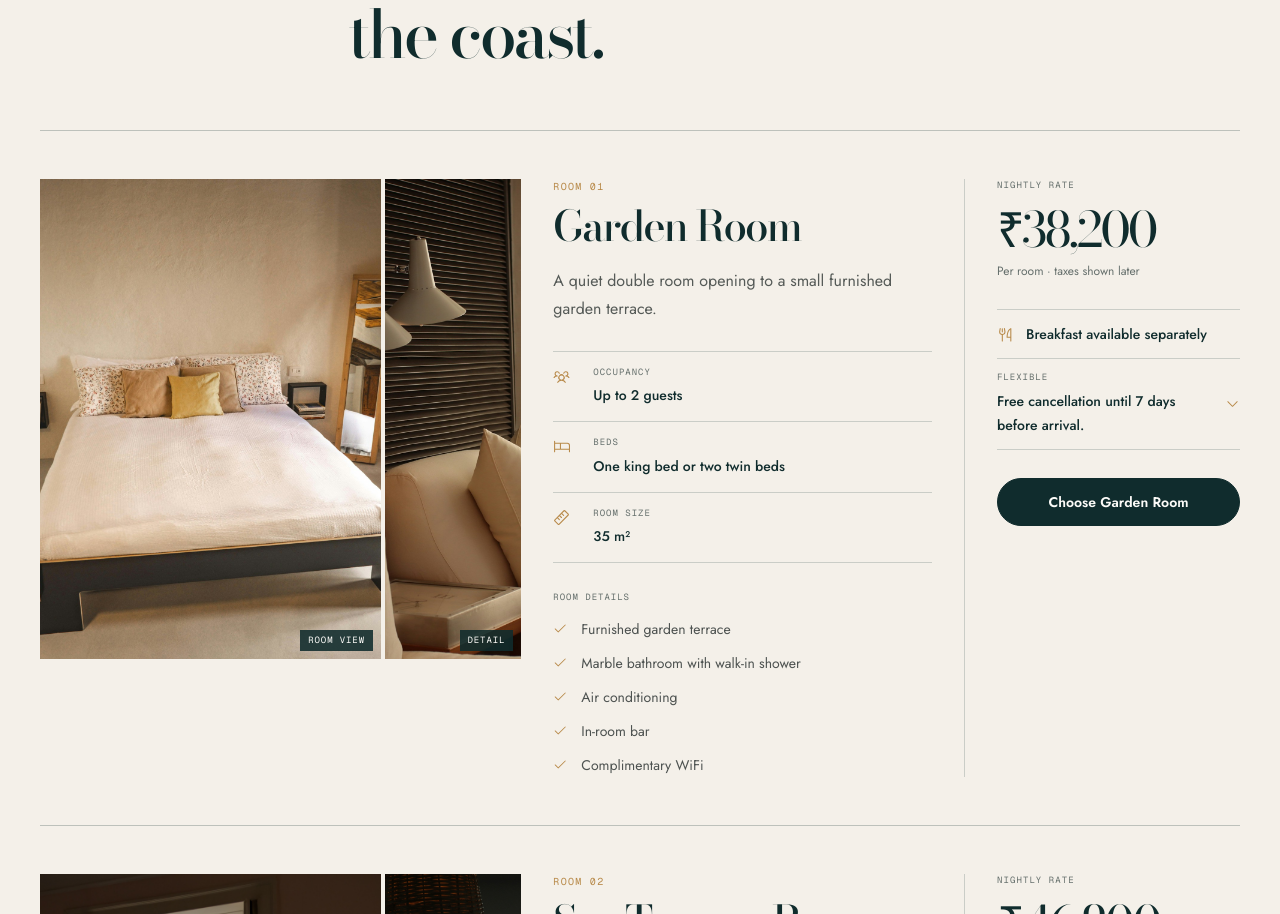
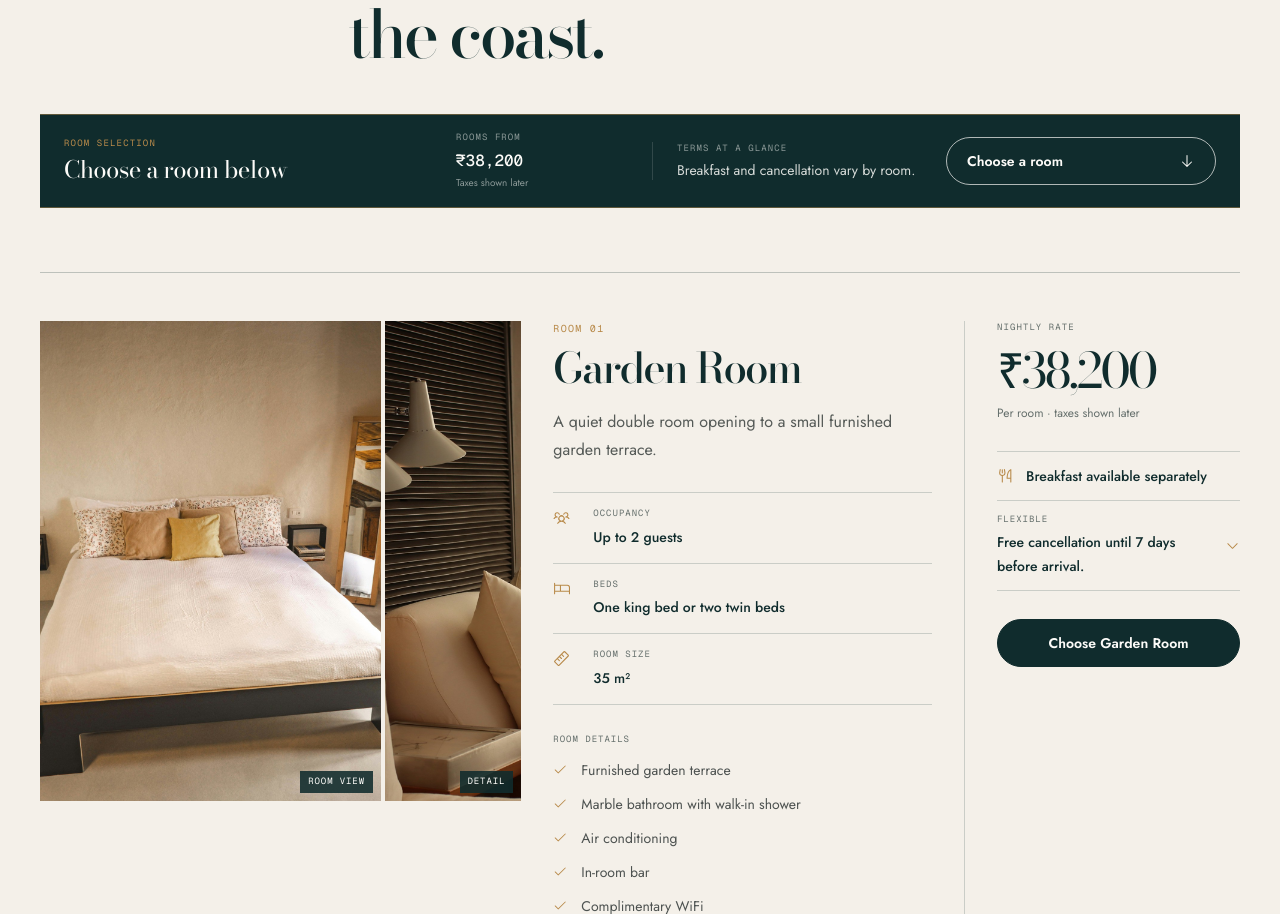
Before and after one commit to harshilbh2005/lumstay, a Next.js app: page /properties/casa-serein in a window 1280 px wide. Shown: the part 2117-3031 px from the top of the page. Built offline with nearby package versions, Linux system fonts and the light colour scheme.

Commit message:
feat: add sticky booking summary

```diff
--- a/src/features/properties/components/property-detail-shell.tsx
+++ b/src/features/properties/components/property-detail-shell.tsx
@@ -52,7 +52,7 @@ export function PropertyDetailShell({
   }).format(summary.priceFrom.amount);
 
   return (
-    <main className="min-h-screen overflow-hidden bg-brand-paper">
+    <main className="min-h-screen overflow-clip bg-brand-paper">
       <article>
         <header className="container-luma pb-10 pt-8 sm:pb-14 sm:pt-10 lg:pb-16 lg:pt-14">
           <nav aria-label="Breadcrumb">
--- a/src/features/properties/components/room-selection.tsx
+++ b/src/features/properties/components/room-selection.tsx
@@ -10,6 +10,13 @@ import {
 
 import { getMediaById } from "@/data/mock";
 import type { Room } from "@/types/domain";
+
+import {
+  StickyBookingSummary,
+  type BookingSummaryRoom,
+} from "./sticky-booking-summary";
+
+const roomSelectionSectionId = "casa-serein-room-selection";
 
 export function RoomSelection({
   rooms,
@@ -24,9 +31,27 @@ export function RoomSelection({
 
   const minimumGuests = Math.min(...rooms.map((room) => room.maxGuests));
   const maximumGuests = Math.max(...rooms.map((room) => room.maxGuests));
+  const summaryRooms: BookingSummaryRoom[] = [...rooms]
+    .sort((roomA, roomB) => {
+      return roomA.nightlyPrice.amount - roomB.nightlyPrice.amount;
+    })
+    .map((room) => ({
+      id: room.id,
+      name: room.name,
+      formattedPrice: new Intl.NumberFormat("en-IN", {
+        style: "currency",
+        currency: room.nightlyPrice.currency,
+        maximumFractionDigits: 0,
+      }).format(room.nightlyPrice.amount),
+      breakfastLabel: room.breakfastIncluded
+        ? "Breakfast included"
+        : "Breakfast separate",
+      cancellationLabel: room.cancellationPolicy.label,
+    }));
 
   return (
     <section
+      id={roomSelectionSectionId}
       aria-labelledby="room-selection-title"
       className="bg-brand-linen"
     >
@@ -60,6 +85,11 @@ export function RoomSelection({
           </div>
         </div>
 
+        <StickyBookingSummary
+          rooms={summaryRooms}
+          sectionId={roomSelectionSectionId}
+        />
+
         <fieldset className="mt-12 sm:mt-16">
           <legend className="sr-only">
             Choose a room at {propertyName}
@@ -81,8 +111,9 @@ export function RoomSelection({
             return (
               <article
                 key={room.id}
+                id={room.id}
                 aria-labelledby={`${room.id}-title`}
-                className="border-t border-brand-forest-deep/24 py-8 last:border-b sm:py-10 lg:py-12"
+                className="scroll-mt-64 border-t border-brand-forest-deep/24 py-8 last:border-b sm:py-10 lg:scroll-mt-52 lg:py-12"
               >
                 <div className="grid gap-8 lg:grid-cols-12 lg:gap-x-8">
                   <div className="grid aspect-[4/3] min-h-0 grid-cols-[minmax(0,1.8fr)_minmax(5rem,0.72fr)] gap-1 overflow-hidden lg:col-span-5 lg:h-[30rem] lg:aspect-auto">
--- /dev/null
+++ b/src/features/properties/components/sticky-booking-summary.tsx
@@ -0,0 +1,147 @@
+"use client";
+
+import { useCallback, useSyncExternalStore } from "react";
+import { ArrowDown, ArrowUpRight } from "@phosphor-icons/react";
+
+export type BookingSummaryRoom = {
+  id: string;
+  name: string;
+  formattedPrice: string;
+  breakfastLabel: string;
+  cancellationLabel: string;
+};
+
+const roomSelectionName = "casa-serein-room";
+
+export function StickyBookingSummary({
+  rooms,
+  sectionId,
+}: {
+  rooms: readonly BookingSummaryRoom[];
+  sectionId: string;
+}) {
+  const subscribe = useCallback(
+    (onStoreChange: () => void) => {
+      const section = document.getElementById(sectionId);
+
+      if (!section) {
+        return () => undefined;
+      }
+
+      section.addEventListener("change", onStoreChange);
+
+      return () => section.removeEventListener("change", onStoreChange);
+    },
+    [sectionId],
+  );
+
+  const getSnapshot = useCallback(() => {
+    const section = document.getElementById(sectionId);
+    const selectedRoom = section?.querySelector<HTMLInputElement>(
+      `input[name="${roomSelectionName}"]:checked`,
+    );
+
+    return selectedRoom?.value ?? null;
+  }, [sectionId]);
+
+  const selectedRoomId = useSyncExternalStore(
+    subscribe,
+    getSnapshot,
+    () => null,
+  );
+  const selectedRoom =
+    rooms.find((room) => room.id === selectedRoomId) ?? null;
+  const minimumRate = rooms[0]?.formattedPrice ?? "";
+  const targetRoomId = selectedRoom?.id ?? rooms[0]?.id;
+
+  function reviewRoom() {
+    if (!targetRoomId) {
+      return;
+    }
+
+    const room = document.getElementById(targetRoomId);
+    const prefersReducedMotion = window.matchMedia(
+      "(prefers-reduced-motion: reduce)",
+    ).matches;
+
+    room?.scrollIntoView({
+      behavior: prefersReducedMotion ? "auto" : "smooth",
+      block: "start",
+    });
+  }
+
+  return (
+    <aside
+      aria-label="Room booking summary"
+      className="sticky top-[5.5rem] z-20 mt-10 sm:mt-12"
+      data-booking-summary
+    >
+      <div className="border-y border-brand-brass/48 bg-brand-forest-deep text-brand-paper">
+        <div className="grid grid-cols-[minmax(0,1fr)_auto] gap-x-5 gap-y-3 px-4 py-4 sm:grid-cols-[minmax(0,1.35fr)_minmax(7.5rem,0.55fr)_auto] sm:items-center sm:px-5 lg:grid-cols-12 lg:gap-x-6 lg:px-6">
+          <div className="min-w-0 lg:col-span-4">
+            <p className="font-mono text-[0.5625rem] tracking-[0.13em] text-brand-brass uppercase">
+              {selectedRoom ? "Your room" : "Room selection"}
+            </p>
+            <p
+              aria-live="polite"
+              aria-atomic="true"
+              className="mt-1 truncate font-display text-xl leading-tight tracking-[-0.025em] text-brand-paper sm:text-2xl"
+            >
+              {selectedRoom?.name ?? "Choose a room below"}
+            </p>
+            <p className="mt-1 text-[0.6875rem] leading-4 text-brand-paper/62 sm:hidden">
+              {selectedRoom
+                ? `${selectedRoom.breakfastLabel} · ${selectedRoom.cancellationLabel}`
+                : "Compare the details, then make one selection."}
+            </p>
+          </div>
+
+          <div className="text-right sm:text-left lg:col-span-2">
+            <p className="font-mono text-[0.5625rem] tracking-[0.12em] text-brand-paper/52 uppercase">
+              {selectedRoom ? "Nightly rate" : "Rooms from"}
+            </p>
+            <p className="mt-1 font-mono text-sm font-medium text-brand-paper tabular-nums sm:text-base">
+              {selectedRoom?.formattedPrice ?? minimumRate}
+            </p>
+            <p className="mt-0.5 text-[0.625rem] leading-4 text-brand-paper/52">
+              Taxes shown later
+            </p>
+          </div>
+
+          <div className="hidden border-l border-brand-paper/14 pl-6 lg:col-span-3 lg:block">
+            <p className="font-mono text-[0.5625rem] tracking-[0.12em] text-brand-paper/52 uppercase">
+              Terms at a glance
+            </p>
+            <p className="mt-1 text-sm leading-5 text-brand-paper/84">
+              {selectedRoom
+                ? `${selectedRoom.breakfastLabel} · ${selectedRoom.cancellationLabel}`
+                : "Breakfast and cancellation vary by room."}
+            </p>
+          </div>
+
+          <button
+            type="button"
+            onClick={reviewRoom}
+            aria-controls={targetRoomId}
+            className="group col-span-2 inline-flex min-h-12 items-center justify-between gap-4 rounded-full border border-brand-paper/68 px-5 py-3 text-sm font-semibold text-brand-paper transition-colors duration-200 hover:border-brand-brass hover:bg-brand-paper hover:text-brand-forest-deep focus-visible:outline-none focus-visible:ring-2 focus-visible:ring-brand-brass focus-visible:ring-offset-2 focus-visible:ring-offset-brand-forest-deep sm:col-span-1 sm:min-w-[10.5rem] lg:col-span-3"
+          >
+            <span>{selectedRoom ? "Review this room" : "Choose a room"}</span>
+            {selectedRoom ? (
+              <ArrowUpRight
+                aria-hidden="true"
+                size={16}
+                className="shrink-0 transition-transform duration-200 ease-luma group-hover:translate-x-0.5 group-hover:-translate-y-0.5 motion-reduce:transition-none"
+              />
+            ) : (
+              <ArrowDown
+                aria-hidden="true"
+                size={16}
+                className="shrink-0 transition-transform duration-200 ease-luma group-hover:translate-y-0.5 motion-reduce:transition-none"
+              />
+            )}
+          </button>
+        </div>
+      </div>
+    </aside>
+  );
+}
```
Also changed, not shown: 1 other file (tests, documents, lock files or other folders).
